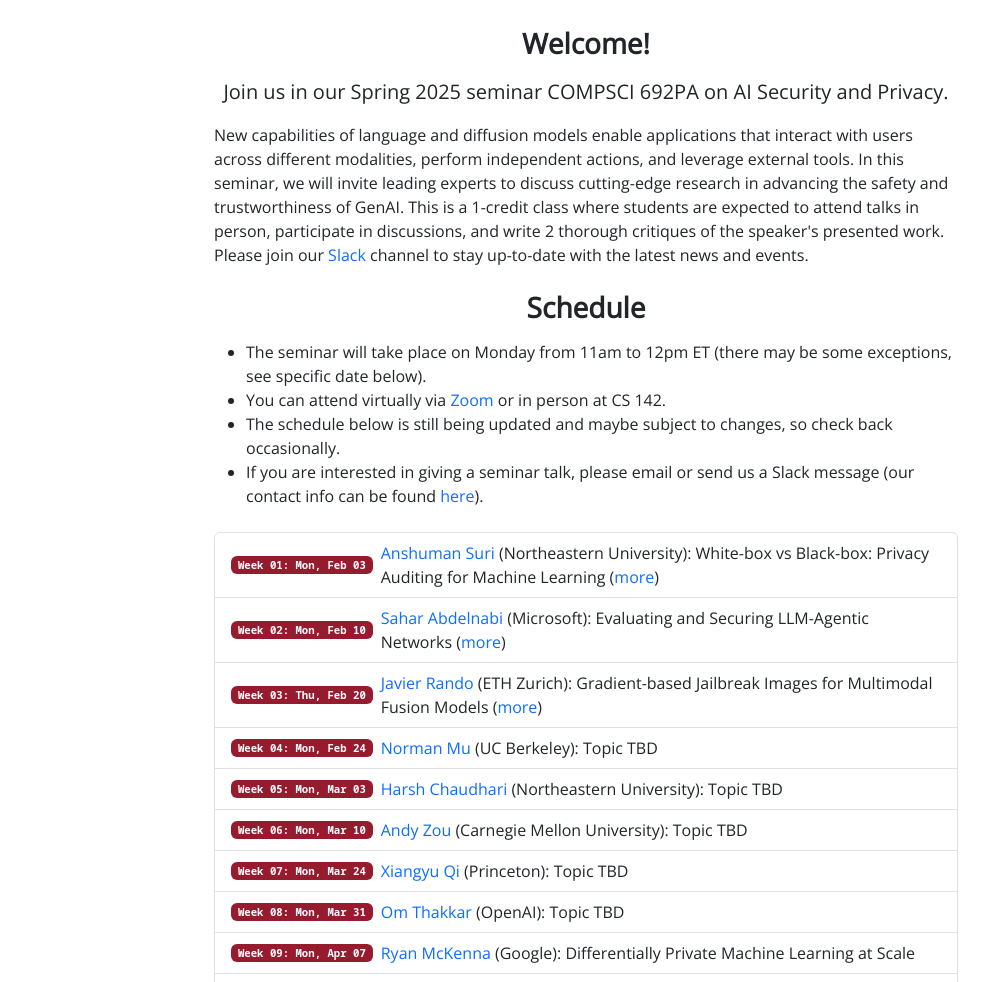
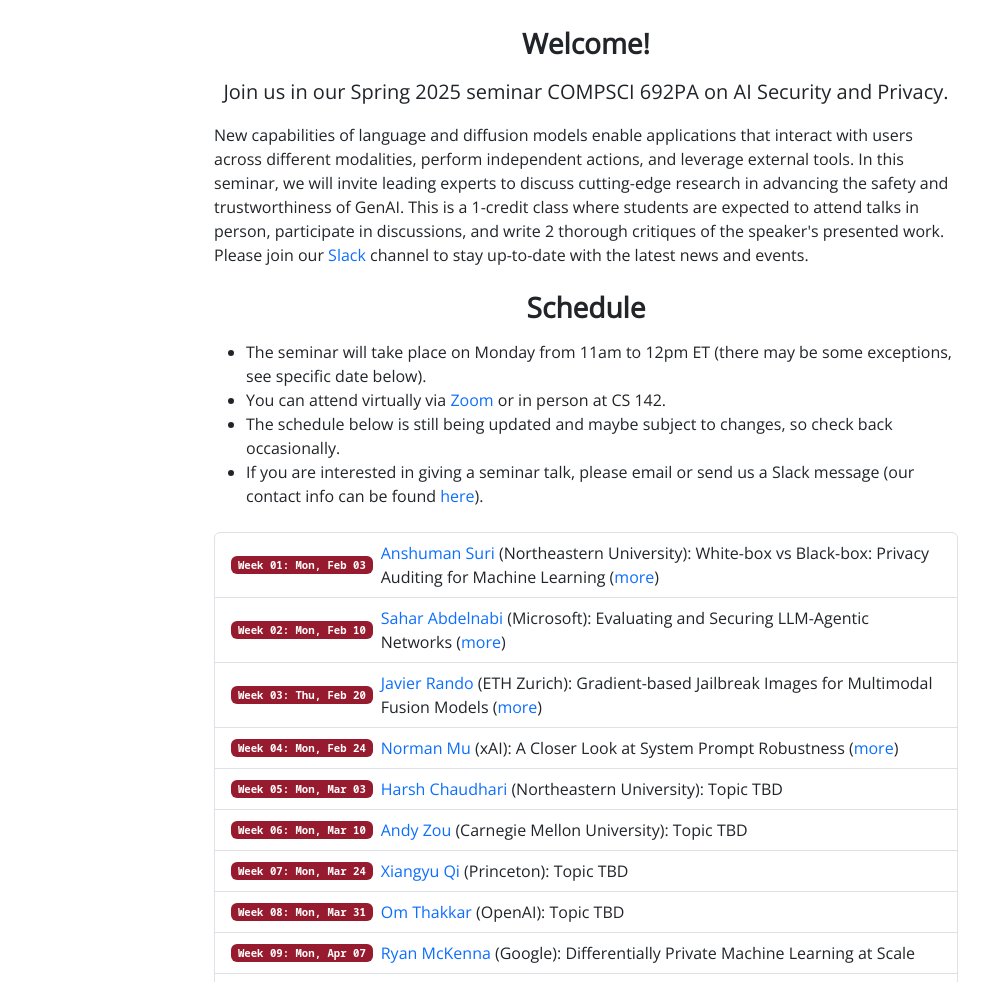
Before and after one commit to umass-aisec/umass-aisec.github.io, a plain HTML site: page index.html in a window 1280 px wide. Shown: the part 118-1100 px from the top of the page, without its empty margins (54-1043 px from the left). Drawn offline with nearby package versions, Linux system fonts and the light colour scheme.

Commit message:
Update index.html

```diff
--- a/index.html
+++ b/index.html
@@ -75,7 +75,7 @@
                     </li>
                     <li class="list-group-item d-flex flex-column flex-md-row align-items-md-center">
                         <span class="badge bg-primary me-md-2 mx-auto mb-2 mb-md-0 mx-md-0">Week 04: Mon, Feb 24</span>
-                        <span class="topic"><a target="_blank" href="https://www.normanmu.com/">Norman Mu</a> (UC Berkeley): Topic TBD</span>
+                        <span class="topic"><a target="_blank" href="https://www.normanmu.com/">Norman Mu</a> (xAI): A Closer Look at System Prompt Robustness (<a target="_blank" href="https://www.cics.umass.edu/events/umass-aisec-sp25-seminar-norman-mu">more</a>)</span>
                     </li>
                     <li class="list-group-item d-flex flex-column flex-md-row align-items-md-center">
                         <span class="badge bg-primary me-md-2 mx-auto mb-2 mb-md-0 mx-md-0">Week 05: Mon, Mar 03</span>
```
